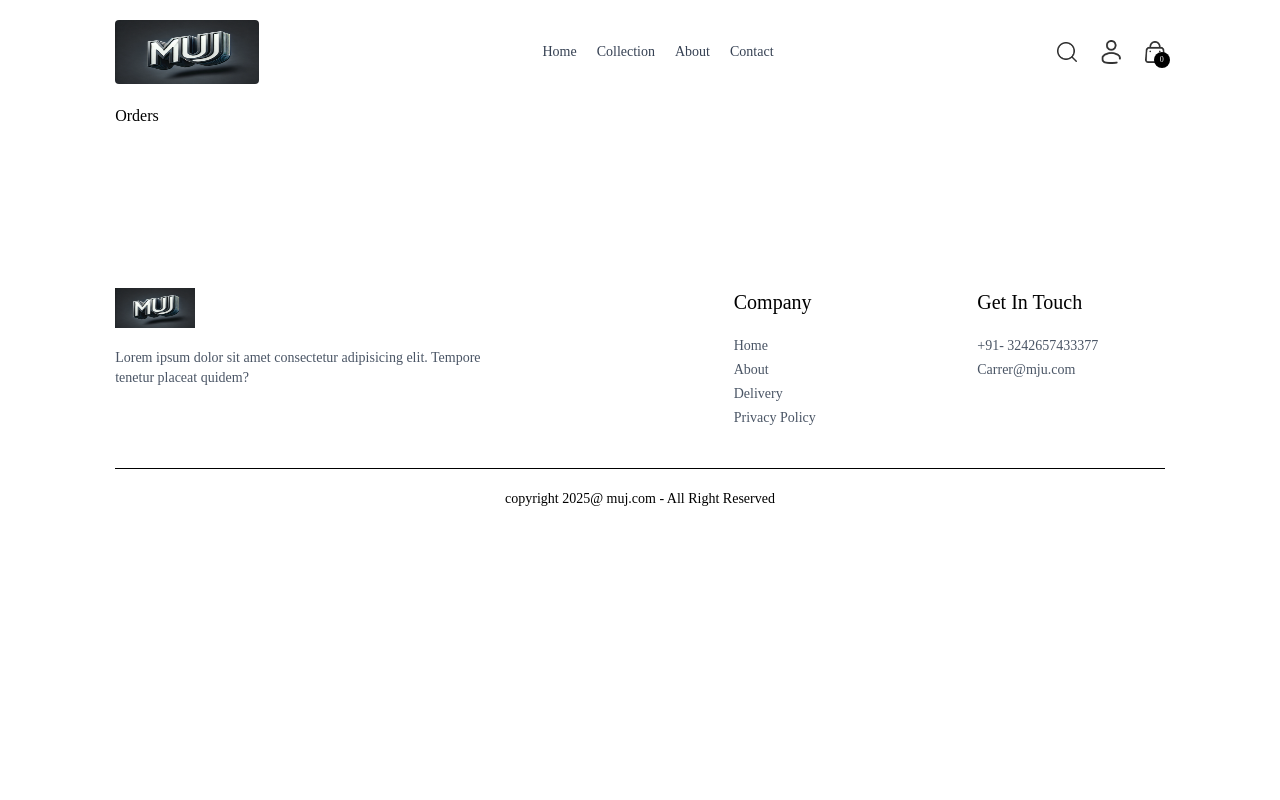
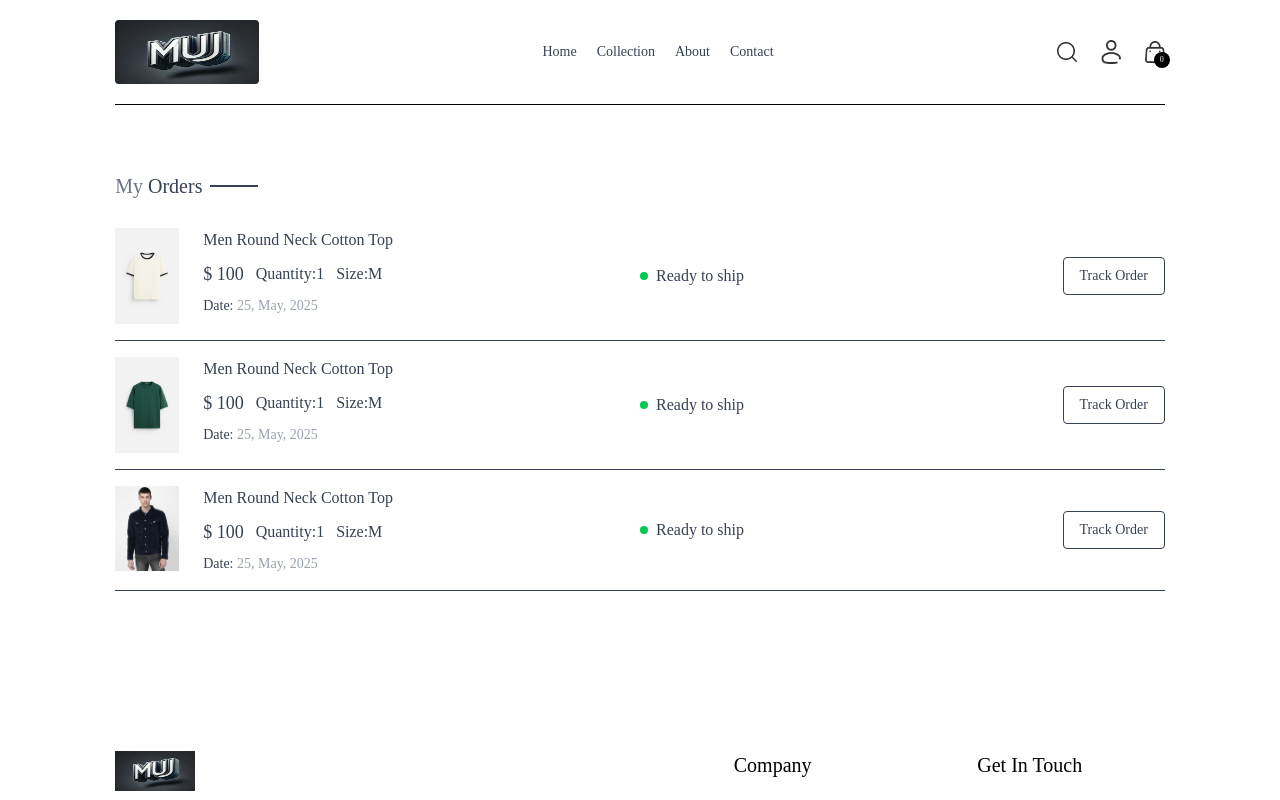
Before and after one commit to omprakash8788/MUJ-Ecommerce, a React (Vite) app in the folder frontend/: page /orders in a window 1280 px wide. Shown: the top 800 px of the page. Built offline with nearby package versions, Linux system fonts and the light colour scheme.

Commit message:
order page ui

```diff
--- a/frontend/src/pages/Orders.jsx
+++ b/frontend/src/pages/Orders.jsx
@@ -1,11 +1,52 @@
-import React from 'react'
+import React, { useContext } from "react";
+import { ShopContext } from "../context/ShopContext";
+import Title from "../components/Title";
 
 const Orders = () => {
+  const { products, currency } = useContext(ShopContext);
+
   return (
-    <div>
-      <p>Orders</p>
+    <div className="border-t pt-16">
+      <div className="text-2xl">
+        <Title text1={"My"} text2={"Orders"} />
+      </div>
+      <div>
+        {products.slice(1, 4).map((item, index) => (
+          <div
+            key={index}
+            className="py-4 border-b text-gray-700 flex flex-col md:flex-row md:items-center md:justify-between gap-4"
+          >
+            <div className="flex items-start gap-6 text-sm">
+              <img className="w-16" src={item.image[0]} alt="" />
+              <div>
+                <p className="sm:text-base font-medium">{item.name}</p>
+                <div className="flex items-center gap-3 mt-2 text-base text-gray-700">
+                  <p className="text-lg">
+                    {currency} {item.price}
+                  </p>
+                  <p>Quantity:1</p>
+                  <p>Size:M</p>
+                </div>
+                <p className="mt-2">
+                  Date: <span className="text-gray-400">25, May, 2025</span>
+                </p>
+              </div>
+            </div>
+            {/* others section */}
+            <div className="md:w-1/2 flex justify-between">
+            <div className="flex items-center gap-2">
+              <p className="min-w-2 h-2 rounded-full bg-green-500"></p>
+              <p className="text-sm md:text-base">Ready to ship</p>
+
+            </div>
+            <button className="border px-4 py-2 text-sm font-medium rounded-sm">Track Order</button>
+
+            </div>
+          </div>
+        ))}
+      </div>
     </div>
-  )
-}
+  );
+};
 
-export default Orders
+export default Orders;
```
